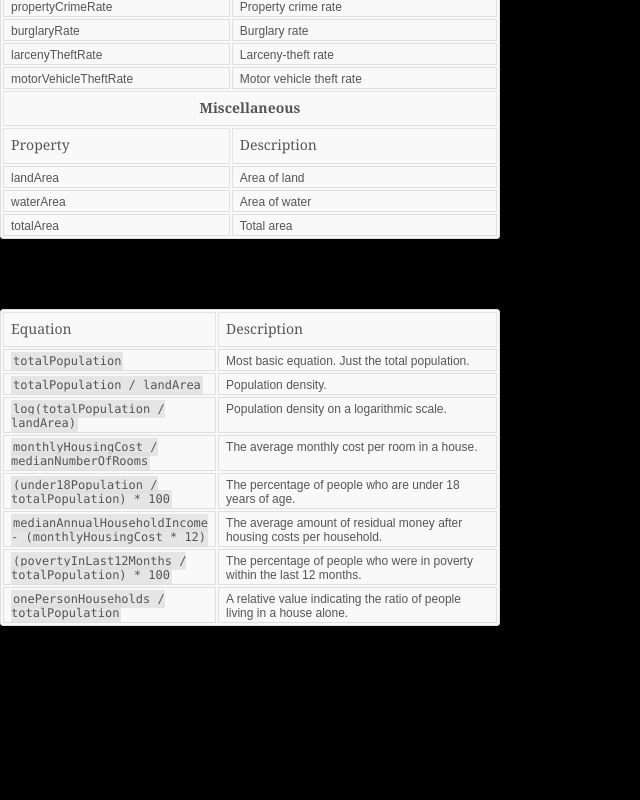
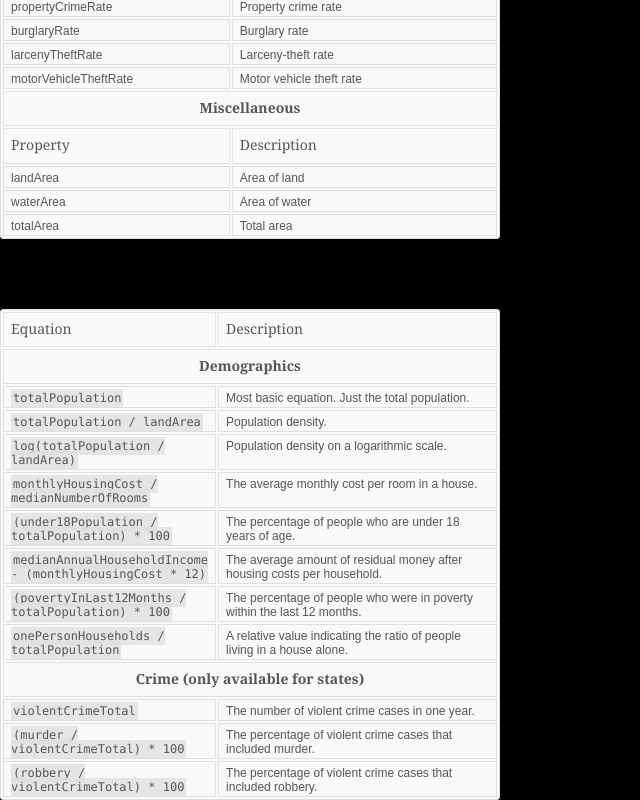
Before and after one commit to WasabiFan/3D-US-Data-Map, a website: page Index.html in a window 1280 px wide. Shown: the part 2394-3194 px from the top of the page, without its empty margins (0-640 px from the left). Before the commit the page ends 3020 px from the top, so only its background shows below. Drawn offline with nearby package versions, Linux system fonts and the light colour scheme.

Commit message:
Add crime to sample equations

```diff
--- a/Index.html
+++ b/Index.html
@@ -540,6 +540,9 @@
                         <th>Description</th>
                     </tr>
                     <tr>
+                        <th colspan="2" class="tableHeader-emphasized">Demographics</th>
+                    </tr>
+                    <tr>
                         <td><div class="code equationLink">totalPopulation</div></td>
                         <td>Most basic equation. Just the total population.</td>
                     </tr>
@@ -571,6 +574,21 @@
                         <td><div class="code equationLink">onePersonHouseholds / totalPopulation</div></td>
                         <td>A relative value indicating the ratio of people living in a house alone.</td>
                     </tr>
+                    <tr>
+                        <th colspan="2" class="tableHeader-emphasized">Crime (only available for states)</th>
+                    </tr>
+                    <tr>
+                        <td><div class="code equationLink">violentCrimeTotal</div></td>
+                        <td>The number of violent crime cases in one year.</td>
+                    </tr>
+                    <tr>
+                        <td><div class="code equationLink">(murder / violentCrimeTotal) * 100</div></td>
+                        <td>The percentage of violent crime cases that included murder.</td>
+                    </tr>
+                    <tr>
+                        <td><div class="code equationLink">(robbery / violentCrimeTotal) * 100</div></td>
+                        <td>The percentage of violent crime cases that included robbery.</td>
+                    </tr>
                 </table>
             </div>
         </div>
```
